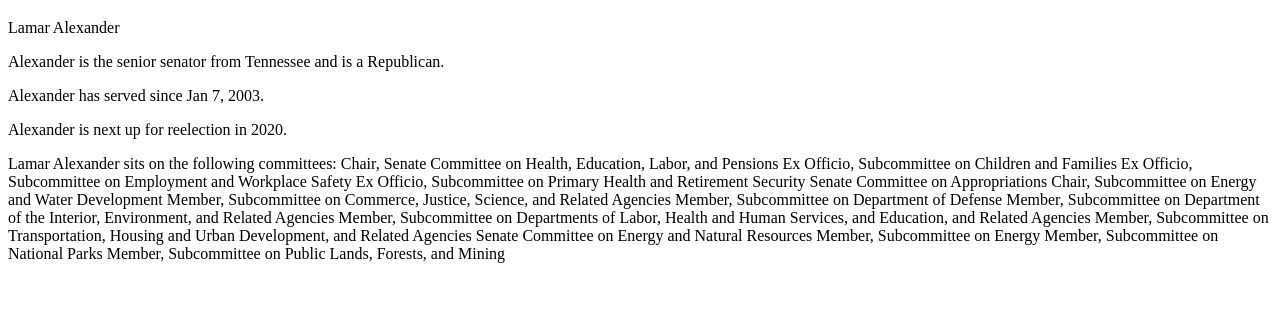
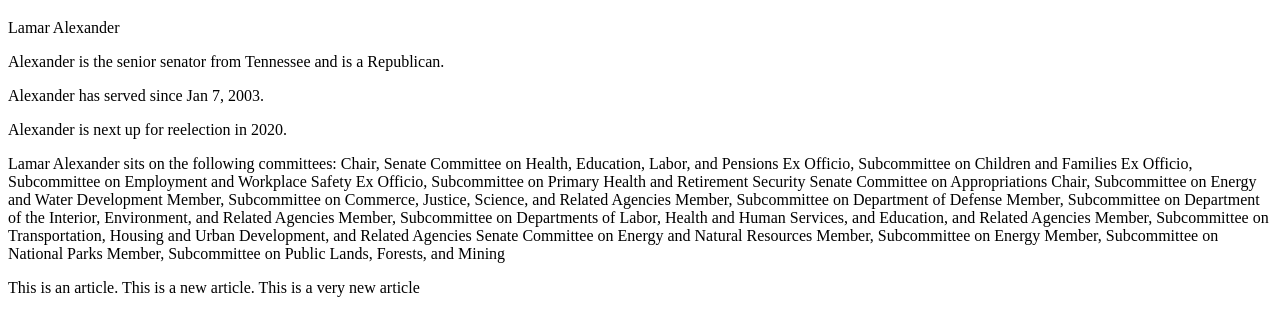
Before and after one commit to ebventurino/my-political-candidate, a plain HTML site: page index.html in a window 1280 px wide. Shown: the part 61-396 px from the top of the page. Drawn offline with Linux system fonts and the light colour scheme.

Commit message:
added Javascript

```diff
--- a/index.html
+++ b/index.html
@@ -9,7 +9,7 @@
 <body>
     <h1> This is my political page</h1>
     <!-- Name of political candidate-->
-    <article class="p--main"><p>Lamar Alexander</p>
+    <article id="p--main"><p>Lamar Alexander</p>
         <!-- INTRO -->
              <section class = "p--intro"><p>Alexander is the senior senator from Tennessee and is a Republican.</p>
             <p>Alexander  has served since Jan 7, 2003. </p>
--- a/myscripts.js
+++ b/myscripts.js
@@ -1 +1,5 @@
-document.getElementById("section").innerHTML = "New text!";
+
+var newNode = document.createElement("section")
+var node = document.createTextNode("This is an article. This is a new article. This is a very new article")
+newNode.appendChild(node)
+document.getElementById("p--main").appendChild(newNode)
```
